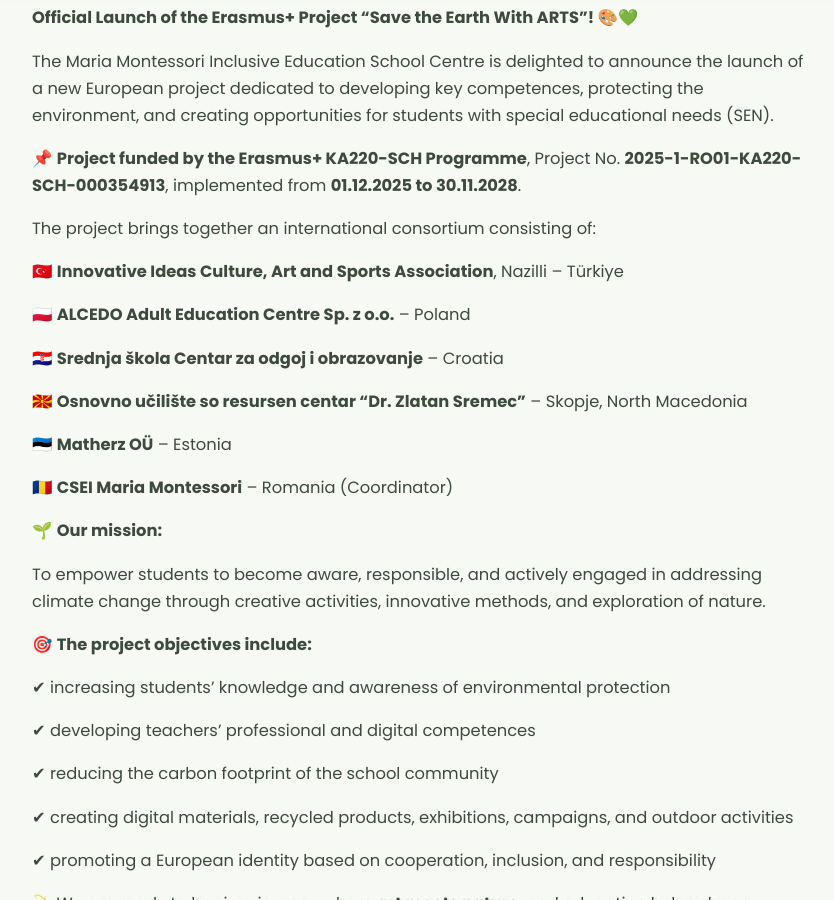
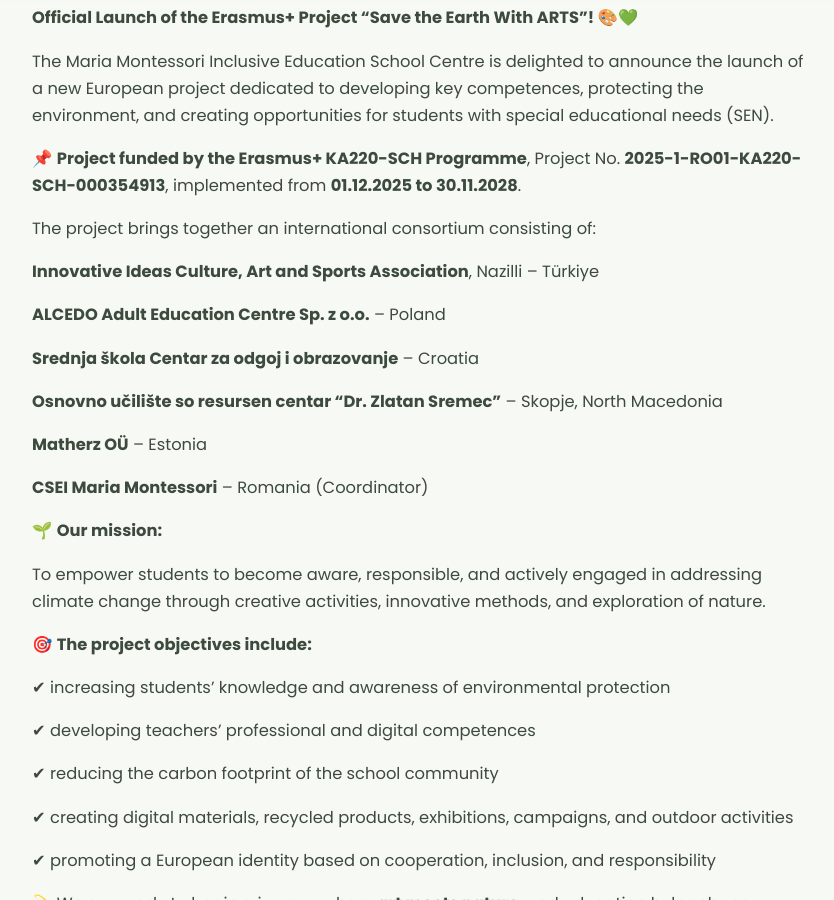
Before and after one commit to aanczka/stewa-website, a Jekyll site: the page built from _posts/2025-12-09-launch.md, in a window 1280 px wide and 900 px high, scrolled down 1062 px. Shown: the whole window, without its empty margins (218-1052 px from the left). Built offline with Jekyll 4.4.1, drawn with Linux system fonts in a browser that asks for light colours.

```diff
--- a/_posts/2025-12-09-launch.md
+++ b/_posts/2025-12-09-launch.md
@@ -17,17 +17,17 @@ implemented from **01.12.2025 to 30.11.2028**.
 
 The project brings together an international consortium consisting of:
 
-🇹🇷 **Innovative Ideas Culture, Art and Sports Association**, Nazilli – Türkiye
+ **Innovative Ideas Culture, Art and Sports Association**, Nazilli – Türkiye
 
-🇵🇱 **ALCEDO Adult Education Centre Sp. z o.o.** – Poland
+ **ALCEDO Adult Education Centre Sp. z o.o.** – Poland
 
-🇭🇷 **Srednja škola Centar za odgoj i obrazovanje** – Croatia
+ **Srednja škola Centar za odgoj i obrazovanje** – Croatia
 
-🇲🇰 **Osnovno učilište so resursen centar "Dr. Zlatan Sremec"** – Skopje, North Macedonia
+ **Osnovno učilište so resursen centar "Dr. Zlatan Sremec"** – Skopje, North Macedonia
 
-🇪🇪 **Matherz OÜ** – Estonia
+ **Matherz OÜ** – Estonia
 
-🇷🇴 **CSEI Maria Montessori** – Romania (Coordinator)
+ **CSEI Maria Montessori** – Romania (Coordinator)
 
 🌱 **Our mission:**
 
```
